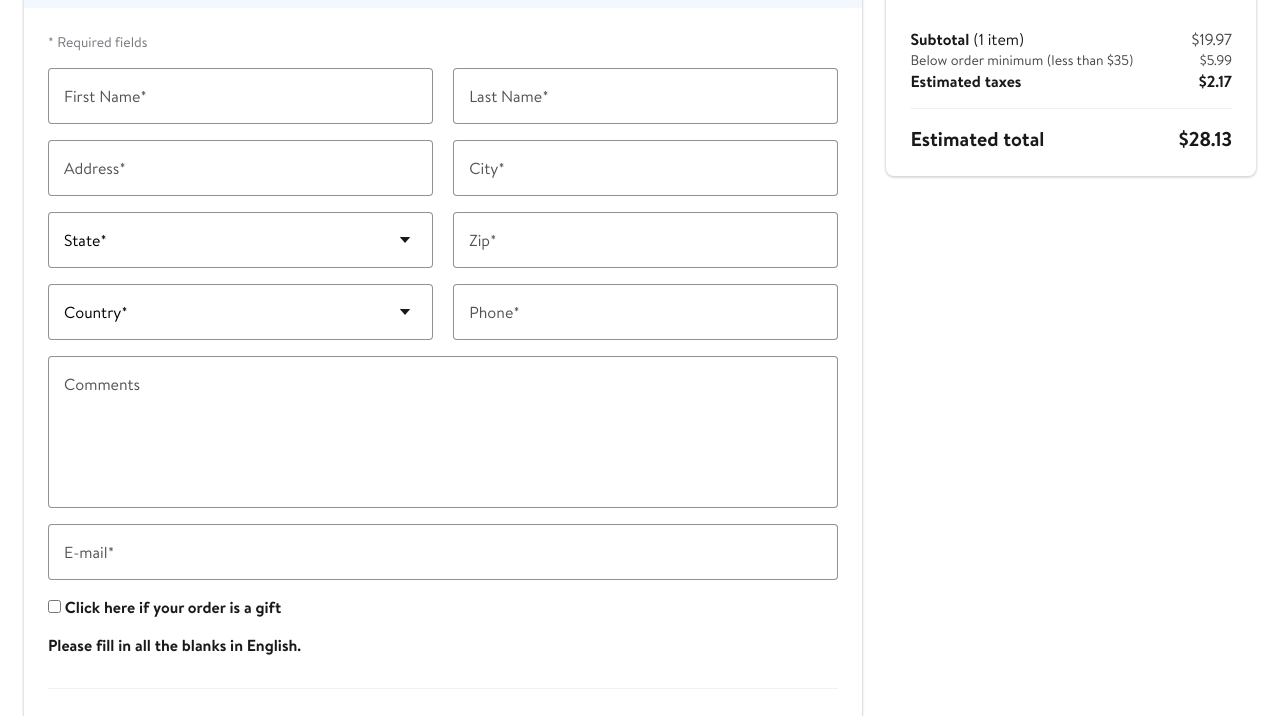
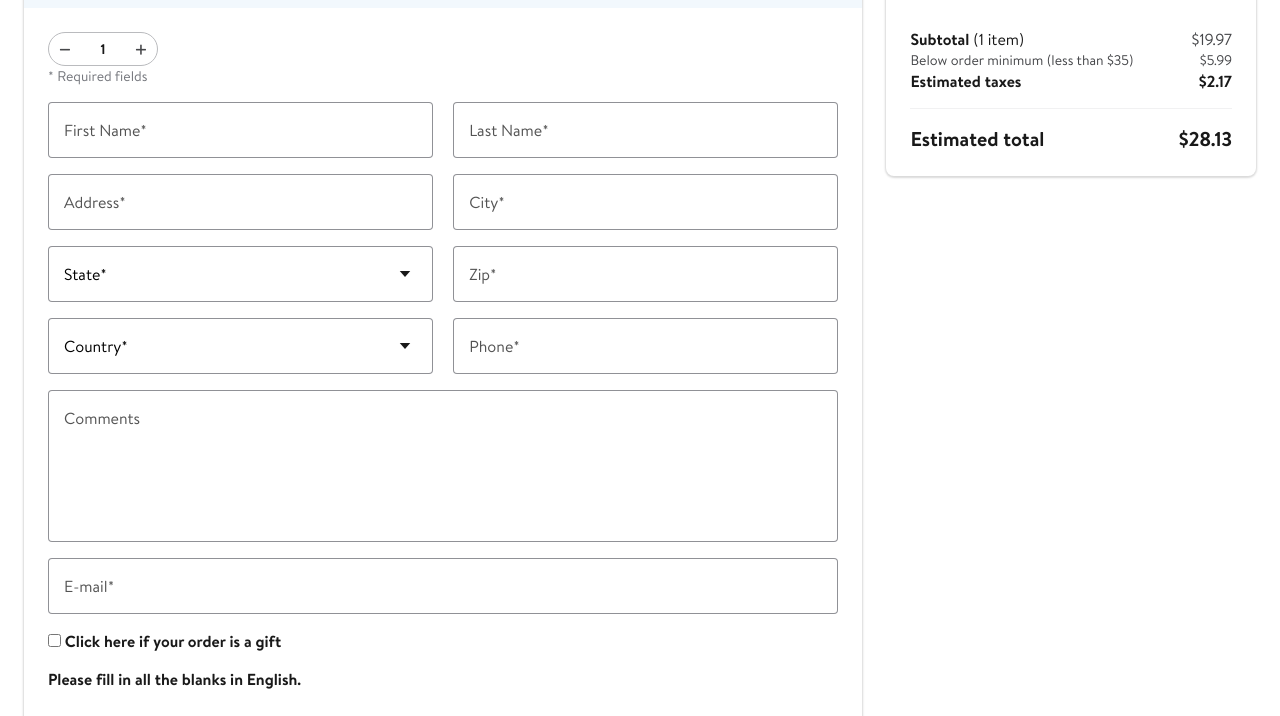
Before and after one commit to dr0n508/checkout, a website: page app/index.html in a window 1280 px wide. Shown: the part 213-929 px from the top of the page. Drawn offline with nearby package versions, Linux system fonts and the light colour scheme.

Commit message:
add custom input number

```diff
--- a/app/index.html
+++ b/app/index.html
@@ -40,6 +40,14 @@
           </div>
 
           <div class="inner-wrapper">
+
+
+            <div class="custom-input-number">
+              <span class="minus">&#8722;</span>
+              <input type="text" value="1"/>
+              <span class="plus">+</span>
+            </div>
+
 
             <p class="gray f6 pb3">* Required fields</p>
 
--- a/app/js/main.js
+++ b/app/js/main.js
@@ -8,6 +8,22 @@ $(document).ready(function() {
         else  {
             $('.aside').removeClass('show');
         }
+    });
+
+    //custom imput number
+    $('.minus').click(function () {
+        var $input = $(this).parent().find('input');
+        var count = parseInt($input.val()) - 1;
+        count = count < 1 ? 1 : count;
+        $input.val(count);
+        $input.change();
+        return false;
+    });
+    $('.plus').click(function () {
+        var $input = $(this).parent().find('input');
+        $input.val(parseInt($input.val()) + 1);
+        $input.change();
+        return false;
     });
 
     //stop submit form
--- a/app/scss/_inputs.scss
+++ b/app/scss/_inputs.scss
@@ -54,3 +54,44 @@
     margin-left: 16px;
   }
 }
+
+.custom-input-number {
+  display: flex;
+  padding: 4px;
+  width: 110px;
+  align-items: center;
+  justify-content: space-between;
+  border-radius: 50px;
+  border: solid 1px #babbbe;
+  span {
+    cursor:pointer;
+  }
+  .minus, .plus{
+    display: flex;
+    align-items: center;
+    justify-content: center;
+    width:24px;
+    height:24px;
+    font-size: 24px;
+    line-height: 1;
+    color: $mid-gray;
+    border-radius:50%;
+    &:hover {
+      color: white;
+      background-color: $gray;
+    }
+  }
+  input{
+    padding: 10px 5px;
+    color: $text;
+    font-family: $bold;
+    background: none;
+    border: none;
+    outline: none;
+    font-size: 14px;
+    text-align: center;
+    height:24px;
+    width: 45px;
+
+  }
+}
```
Also changed, not shown: app/_home.html (+8 -0 lines), app/css/main.min.css, 1 other file.
